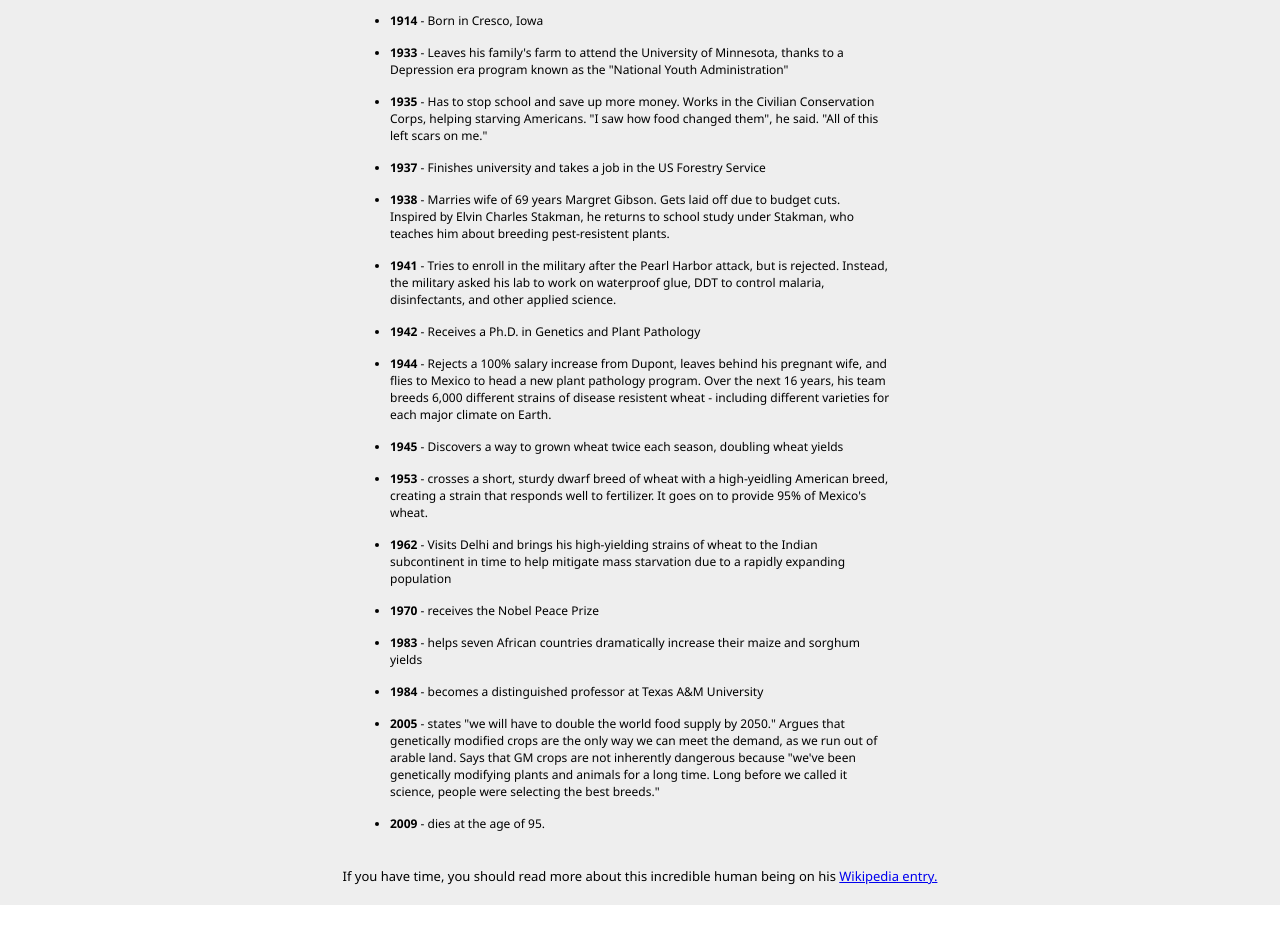
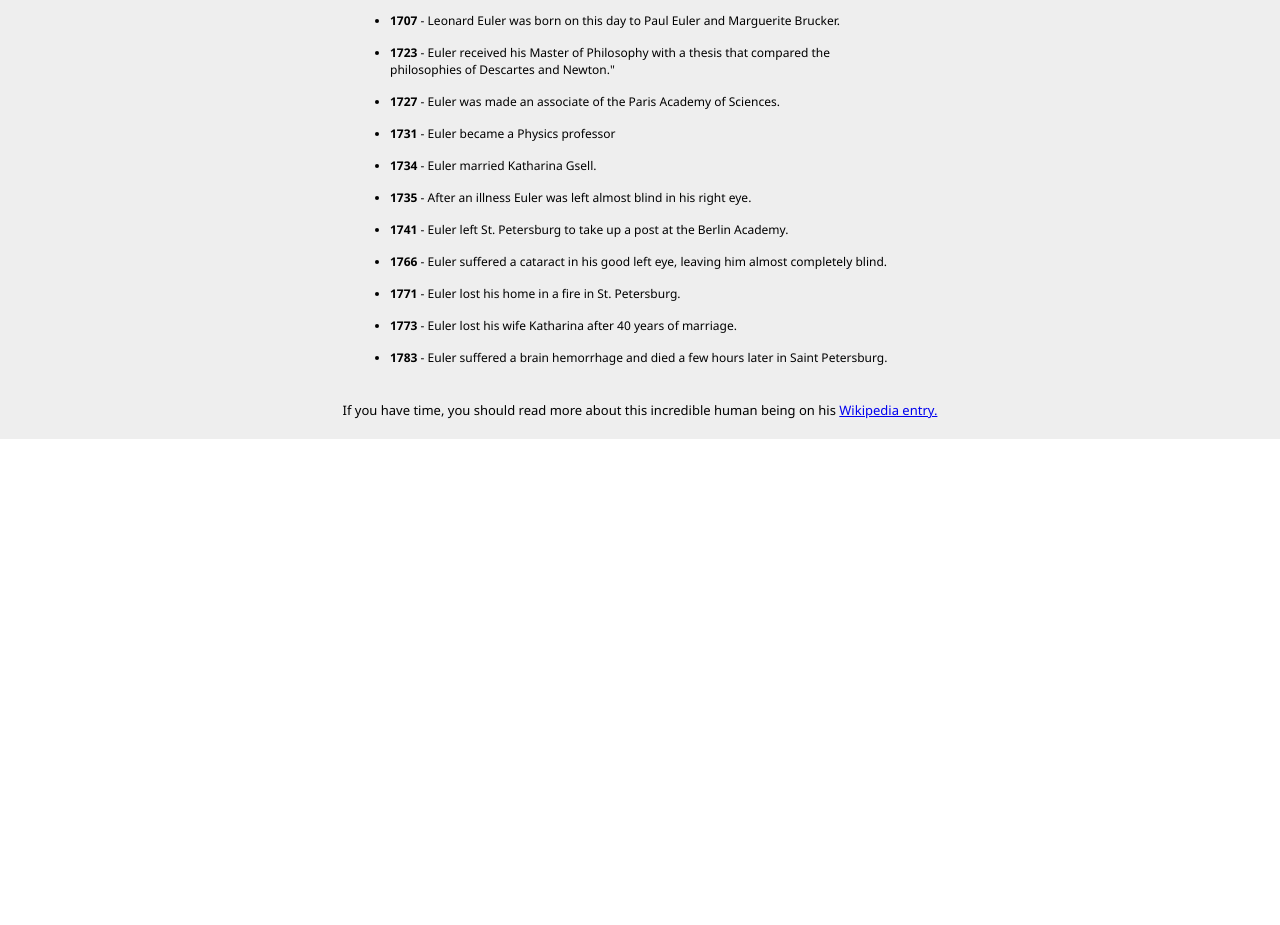
Before and after one commit to sometimesb/Tribute-Page, a plain HTML site: page index.html in a window 1280 px wide. Shown: the part 772-1697 px from the top of the page. After the commit the page ends 1231 px from the top, so only its background shows below. Drawn offline with Linux system fonts and the light colour scheme.

Commit message:
fixed dates

```diff
--- a/index.html
+++ b/index.html
@@ -2,6 +2,7 @@
 <html lang="en">
 <head>
   <meta charset="UTF-8">
+  <meta http-equiv="X-UA-Compatible" content="IE=edge">
   <meta name="viewport" content="width=device-width, initial-scale=1.0">
   <link rel="stylesheet" href="./styles.css">
   <title>Tribute Page</title>
@@ -17,22 +18,17 @@
     <section id="tribute-info">
       <h5>Here is a time line of Euler's achievements:</h5>
       <ul>
-        <li><strong>1914</strong> - Born in Cresco, Iowa</li>
-        <li><strong>1933</strong> - Leaves his family's farm to attend the University of Minnesota, thanks to a Depression era program known as the "National Youth Administration"</li>
-        <li><strong>1935</strong> - Has to stop school and save up more money. Works in the Civilian Conservation Corps, helping starving Americans. "I saw how food changed them", he said. "All of this left scars on me."</li>
-        <li><strong>1937</strong> - Finishes university and takes a job in the US Forestry Service</li>
-        <li><strong>1938</strong> - Marries wife of 69 years Margret Gibson. Gets laid off due to budget cuts. Inspired by Elvin Charles Stakman, he returns to school study under Stakman, who teaches him about breeding pest-resistent plants.</li>
-        <li><strong>1941</strong> - Tries to enroll in the military after the Pearl Harbor attack, but is rejected. Instead, the military asked his lab to work on waterproof glue, DDT to control malaria, disinfectants, and other applied science.</li>
-        <li><strong>1942</strong> - Receives a Ph.D. in Genetics and Plant Pathology</li>
-        <li><strong>1944</strong> - Rejects a 100% salary increase from Dupont, leaves behind his pregnant wife, and flies to Mexico to head a new plant pathology program. Over the next 16 years, his team breeds 6,000 different strains of disease resistent wheat - including different varieties for each major climate on Earth.</li>
-        <li><strong>1945</strong> - Discovers a way to grown wheat twice each season, doubling wheat yields</li>
-        <li><strong>1953</strong> - crosses a short, sturdy dwarf breed of wheat with a high-yeidling American breed, creating a strain that responds well to fertilizer. It goes on to provide 95% of Mexico's wheat.</li>
-        <li><strong>1962</strong> - Visits Delhi and brings his high-yielding strains of wheat to the Indian subcontinent in time to help mitigate mass starvation due to a rapidly expanding population</li>
-        <li><strong>1970</strong> - receives the Nobel Peace Prize</li>
-        <li><strong>1983</strong> - helps seven African countries dramatically increase their maize and sorghum yields</li>
-        <li><strong>1984</strong> - becomes a distinguished professor at Texas A&M University</li>
-        <li><strong>2005</strong> - states "we will have to double the world food supply by 2050." Argues that genetically modified crops are the only way we can meet the demand, as we run out of arable land. Says that GM crops are not inherently dangerous because "we've been genetically modifying plants and animals for a long time. Long before we called it science, people were selecting the best breeds."</li>
-        <li><strong>2009</strong> - dies at the age of 95.</li>
+        <li><strong>1707</strong> - Leonard Euler was born on this day to Paul Euler and Marguerite Brucker.</li>
+        <li><strong>1723</strong> - Euler received his Master of Philosophy with a thesis that compared the philosophies of Descartes and Newton."</li>
+        <li><strong>1727</strong> - Euler was made an associate of the Paris Academy of Sciences.</li>
+        <li><strong>1731</strong> - Euler became a Physics professor</li>
+        <li><strong>1734</strong> - Euler married Katharina Gsell.</li>
+        <li><strong>1735</strong> - After an illness Euler was left almost blind in his right eye.</li>
+        <li><strong>1741</strong> - Euler left St. Petersburg to take up a post at the Berlin Academy.</li>
+        <li><strong>1766</strong> - Euler suffered a cataract in his good left eye, leaving him almost completely blind.</li>
+        <li><strong>1771</strong> - Euler lost his home in a fire in St. Petersburg.</li>
+        <li><strong>1773</strong> - Euler lost his wife Katharina after 40 years of marriage.</li>
+        <li><strong>1783</strong> - Euler suffered a brain hemorrhage and died a few hours later in Saint Petersburg.</li>
       </ul>
       <p id="wiki">If you have time, you should read more about this incredible human being on his <a id="tribute-link" href="https://en.wikipedia.org/wiki/Leonhard_Euler" target="_blank">Wikipedia entry.</a></p>
     </section>
```
